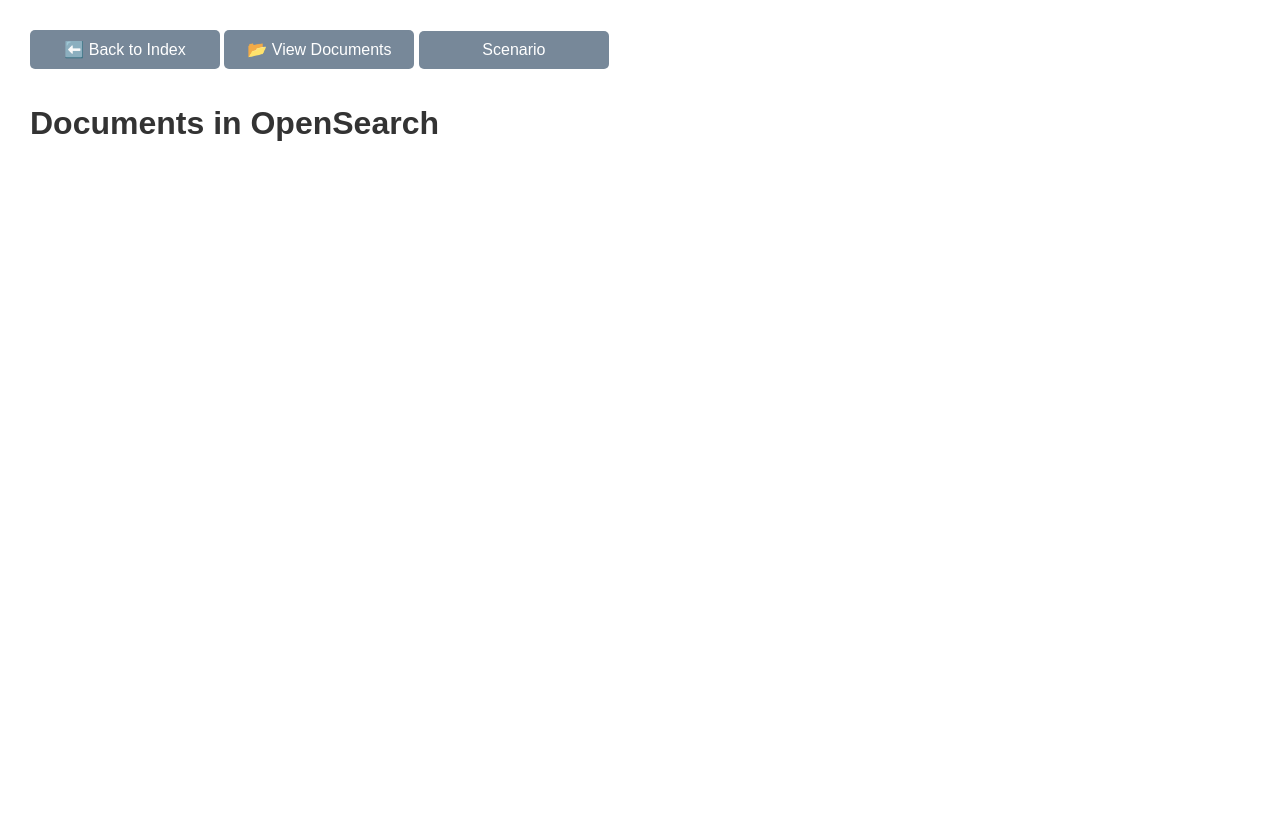
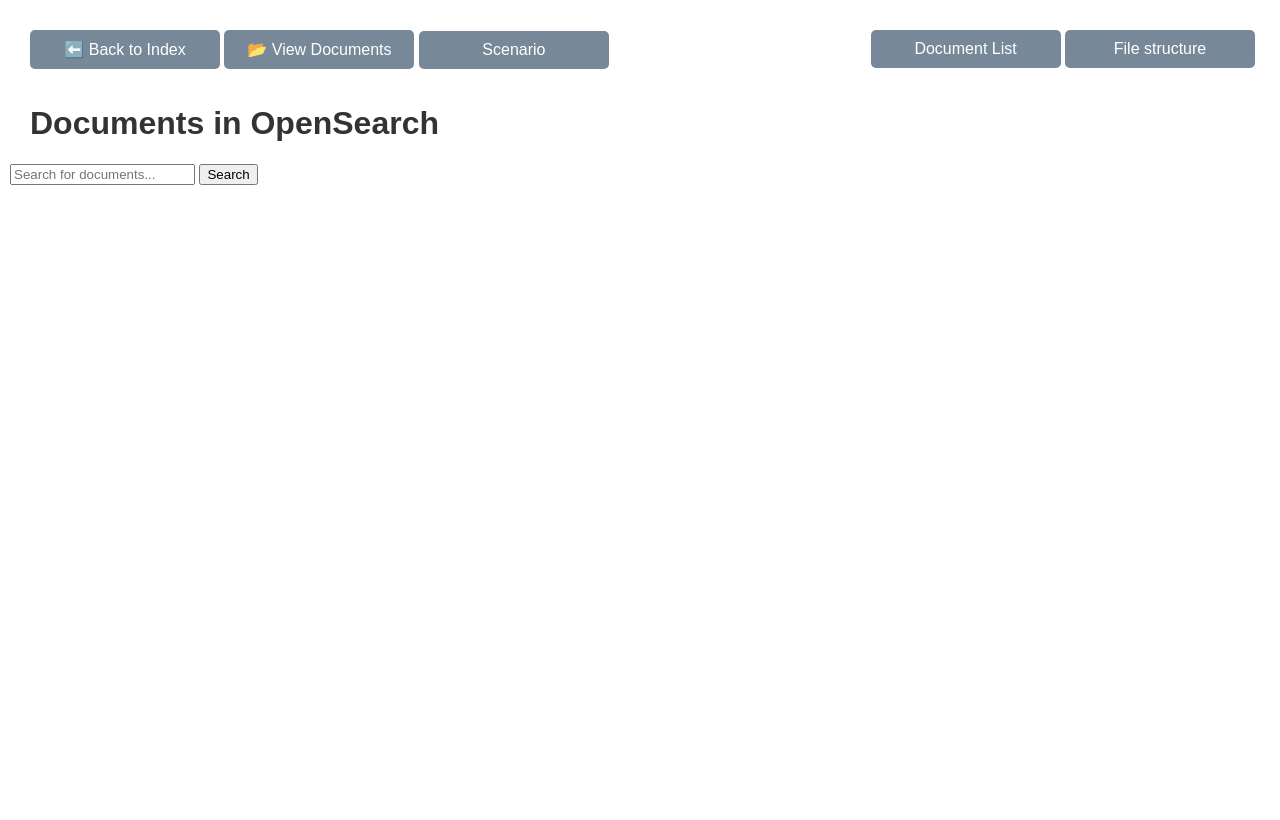
Before and after one commit to tijsvandenheuvel/document-retrieval, a Flask app: template open_search_database/flask_app/templates/documents.html in a window 1280 px wide. Run offline with Flask 3, Linux system fonts and the light colour scheme; the template is opened without the code that fills it, so the values that code supplies are empty.

Commit message:
add basic search function to documents template

```diff
--- a/open_search_database/flask_app/app.py
+++ b/open_search_database/flask_app/app.py
@@ -81,10 +81,20 @@
 def show_documents():
     try:
         documents = fetch_all_documents()
-        results = process_documents(documents)
+        folders = process_documents(documents)
         total_documents = len(documents)
 
-        return render_template('documents.html', folders=results, total_documents=total_documents)
+        query = request.args.get('query', '').lower()
+
+        if query:
+            for folder in folders:
+                folder['documents'] = [
+                    doc for doc in folder['documents']
+                    if query in doc['title'].lower()
+                ]
+            folders = [folder for folder in folders if folder['documents']]
+
+        return render_template('documents.html', folders=folders, total_documents=total_documents)
 
     except KeyError as e:
         # Handle missing keys in OpenSearch responses
--- a/open_search_database/flask_app/static/styles.css
+++ b/open_search_database/flask_app/static/styles.css
@@ -191,3 +191,17 @@
     word-break: break-word;
     overflow-wrap: break-word;
 }
+
+.navigation{
+    /* border:solid red; */
+    display: flex;
+    justify-content: space-between;
+    /* align-items: top; */
+    /* padding: 10px; */
+    /* background-color: #f0f0f0; */
+    /* border-bottom: 1px solid #ddd; */
+}
+
+.navigation-right{
+    padding:20px 15px 0 15px;
+}
--- a/open_search_database/flask_app/templates/documents.html
+++ b/open_search_database/flask_app/templates/documents.html
@@ -12,11 +12,37 @@
 <body>
     <div class="container document-container">
         <div class="navigation">
-            <a href="{{ url_for('home') }}" class="link-button doc-link-button">⬅️ Back to Index</a>
-            <a href="{{ url_for('show_documents') }}" class="link-button">📂 View Documents</a>
-            <a href="{{ url_for('run_scenario') }}" class="link-button">Scenario</a>
+            <div class="navigation-left">
+                <a href="{{ url_for('home') }}" class="link-button doc-link-button">⬅️ Back to Index</a>
+                <a href="{{ url_for('show_documents') }}" class="link-button">📂 View Documents</a>
+                <a href="{{ url_for('run_scenario') }}" class="link-button">Scenario</a>
+            </div>
+            <div class="navigation-right">
+                <a href="{{ url_for('show_documents') }}" class="link-button">Document List</a>
+                <a href="{{ url_for('show_documents') }}" class="link-button">File structure</a>
+            </div>
         </div>
         <h1 class="page-title">{{ total_documents }} Documents in OpenSearch</h1>
+
+        <form method="GET" action="{{ url_for('show_documents') }}">
+            <input type="text" name="query" placeholder="Search for documents..."
+                value="{{ request.args.get('query', '') }}">
+            <button type="submit">Search</button>
+        </form>
+
+        {% if request.args.get('query') %}
+        <ul class="document-list">
+            {% for folder in folders %}
+            {% for doc in folder.documents %}
+            <li>
+                <p><strong>{{ doc.title }}</strong></p>
+                <!-- <p>{{ doc.file_path }}</p> -->
+                <!-- <p>{{ doc.content }}</p> -->
+            </li>
+            {% endfor %}
+            {% endfor %}
+        </ul>
+        {% else %}
         <ul class="folder-list">
             {% for folder in folders %}
             <li class="folder">
@@ -34,8 +60,11 @@
                             <p><strong>File Path:</strong> {{ doc.file_path }}</p>
                             <p><strong>Snippet:</strong> {{ doc.content }}</p>
                             <div class="actions">
-                                <a href="javascript:void(0);" onclick="openFile('{{ doc.file_path | escape_single_quotes }}')">Open File</a>
-                                <a href="javascript:void(0);" onclick="downloadFile('{{ doc.file_path | escape_single_quotes }}')">Download File</a>
+                                <a href="javascript:void(0);"
+                                    onclick="openFile('{{ doc.file_path | escape_single_quotes }}')">Open File</a>
+                                <a href="javascript:void(0);"
+                                    onclick="downloadFile('{{ doc.file_path | escape_single_quotes }}')">Download
+                                    File</a>
                             </div>
                         </div>
                     </li>
@@ -44,6 +73,7 @@
             </li>
             {% endfor %}
         </ul>
+        {% endif %}
     </div>
 </body>
 
```
Also changed, not shown: open_search_database/flask_app/templates/index.html (+5 -3 lines).
